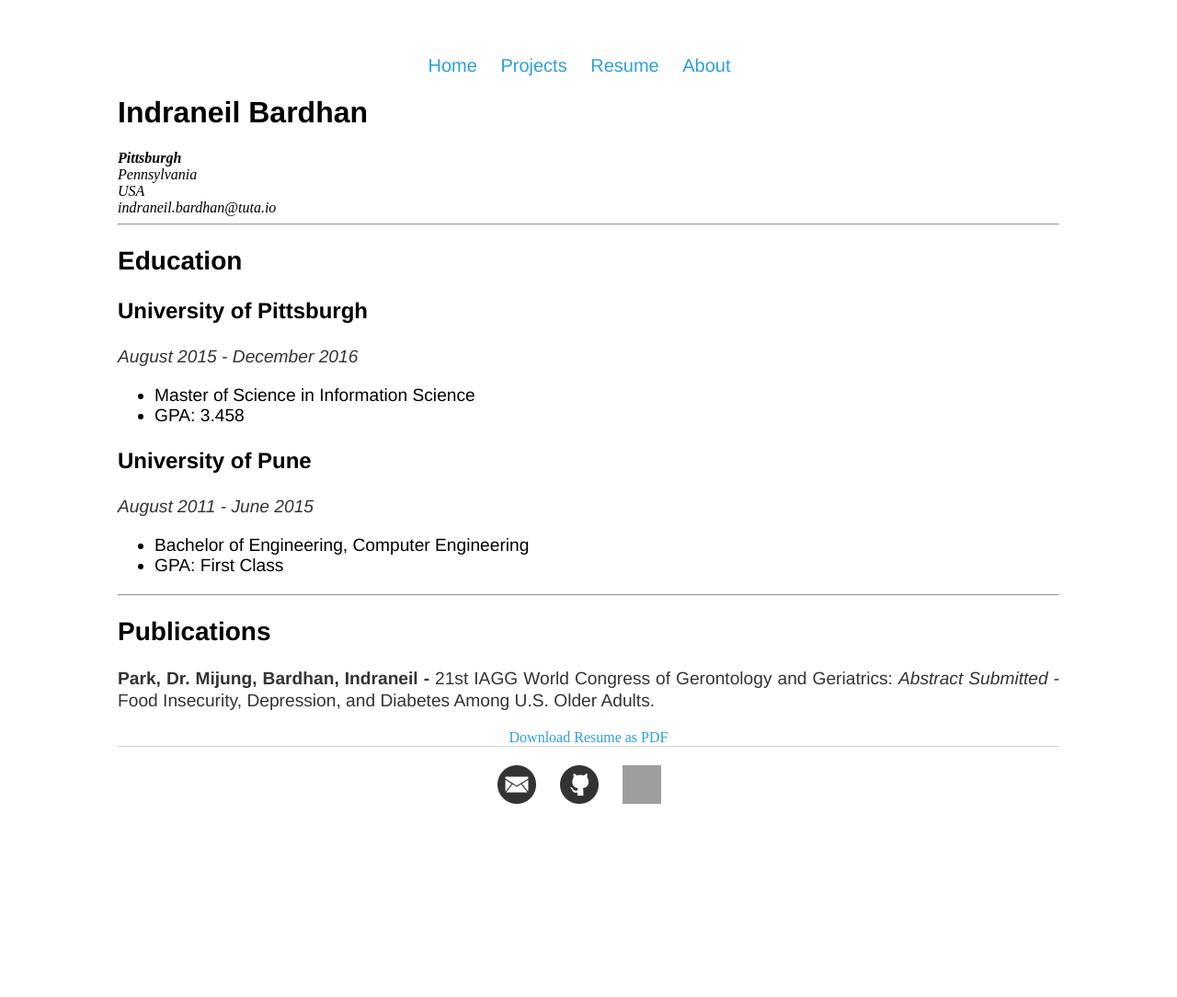
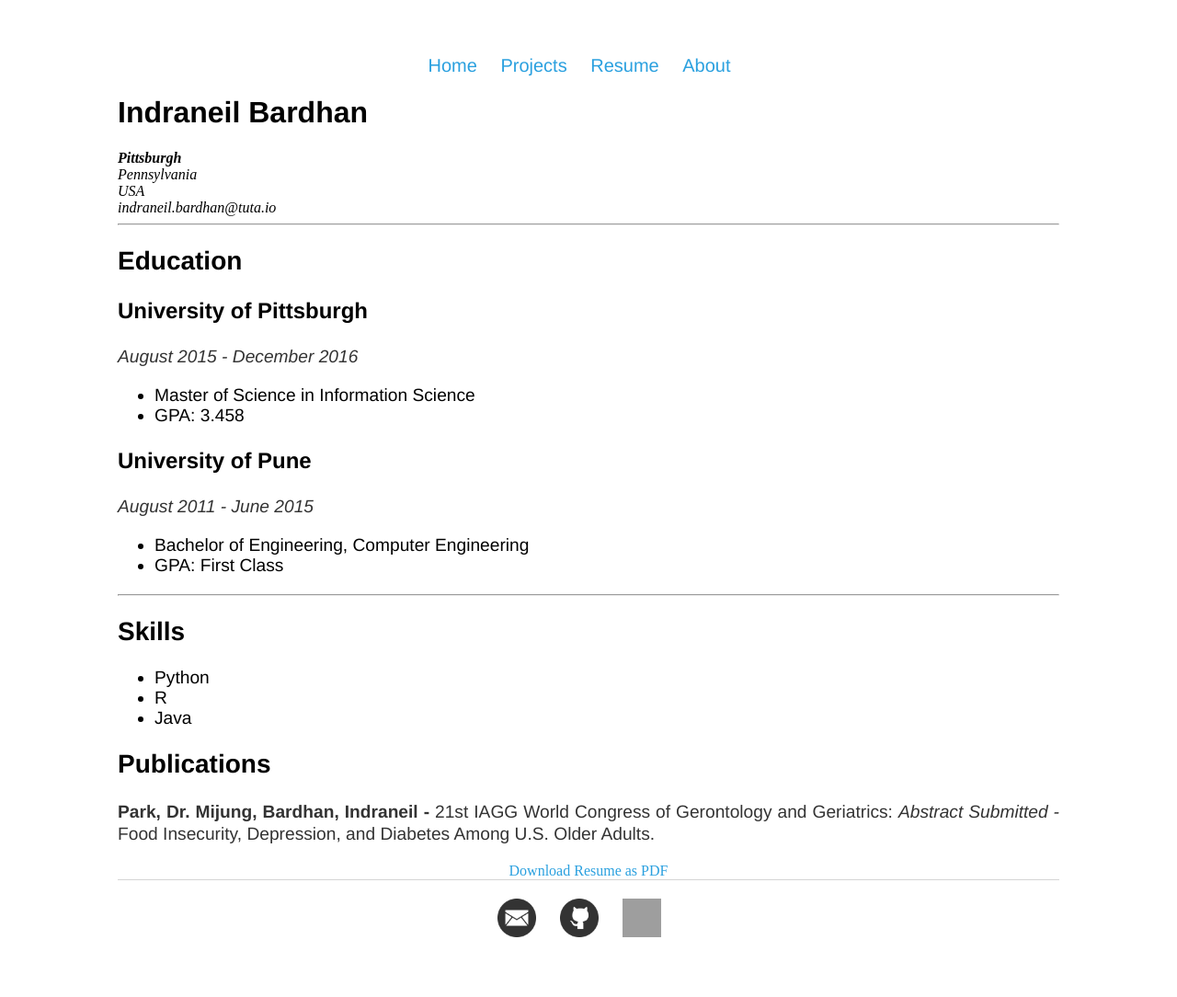
Before and after one commit to NeilBardhan/neilbardhan.github.io, a Jekyll site: the page built from resume/index.html, in a window 1280 px wide. Shown: the whole page at 92% size. Built offline with Jekyll 4.4.1, drawn with Linux system fonts in a browser that asks for light colours; before the commit the page ends 939 px from its top, so only the background shows below that; grey boxes are pictures that could not be loaded.

Commit message:
Update index.html

```diff
--- a/resume/index.html
+++ b/resume/index.html
@@ -26,6 +26,12 @@ title: Indraneil Bardhan's Resume
 				<li>GPA: First Class</li>
 			</ul>
 		<hr>
+		<h2>Skills</h2>
+			<ul class = "skills">
+				<li>Python</li>
+				<li>R</li>
+				<li>Java</li>
+			</ul>
 		<h2>Publications</h2>
 
 		<p><strong>Park, Dr. Mijung, Bardhan, Indraneil - </strong>21st IAGG World Congress of Gerontology and Geriatrics: <em>Abstract Submitted - </em> Food Insecurity, Depression, and Diabetes Among U.S. Older Adults.
```
